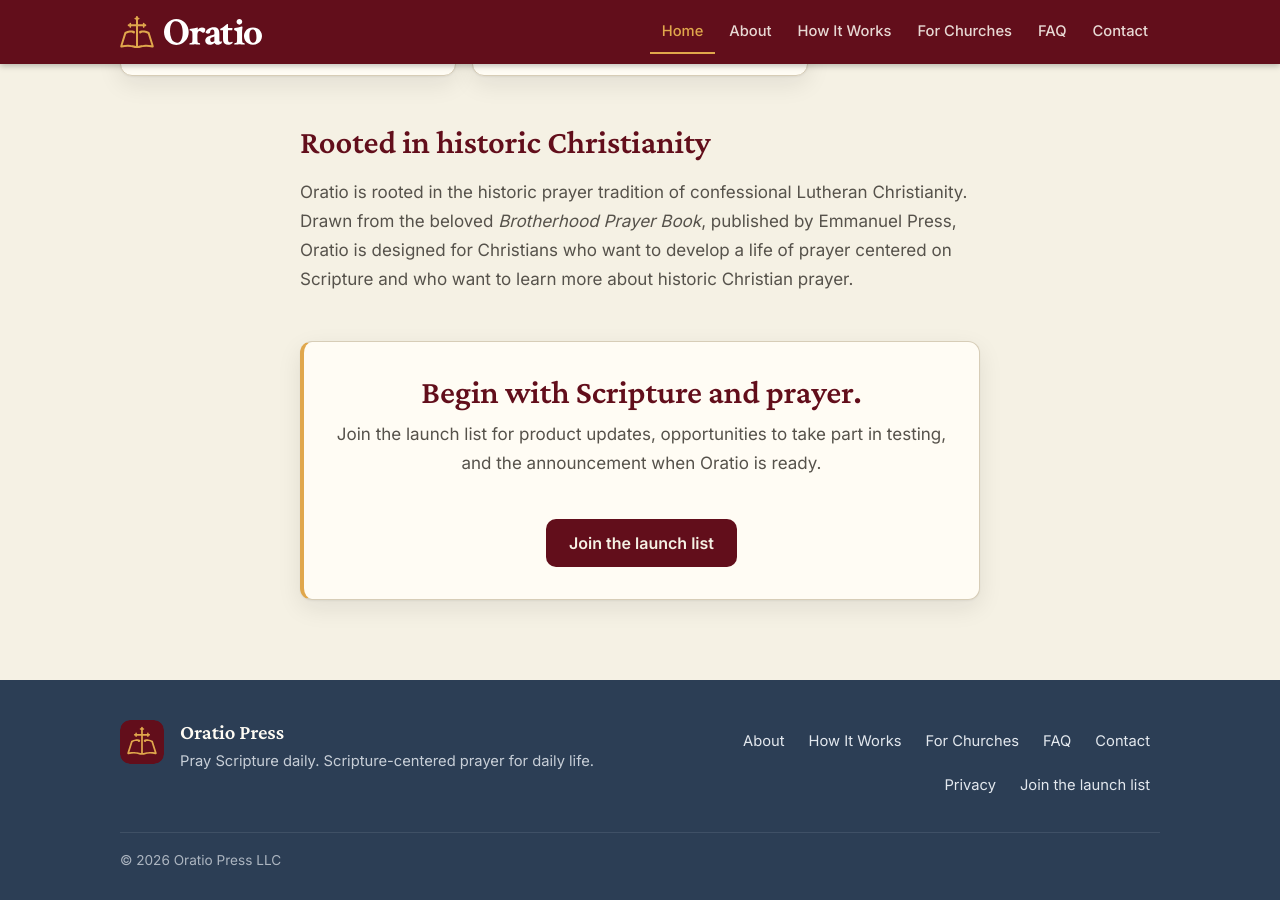
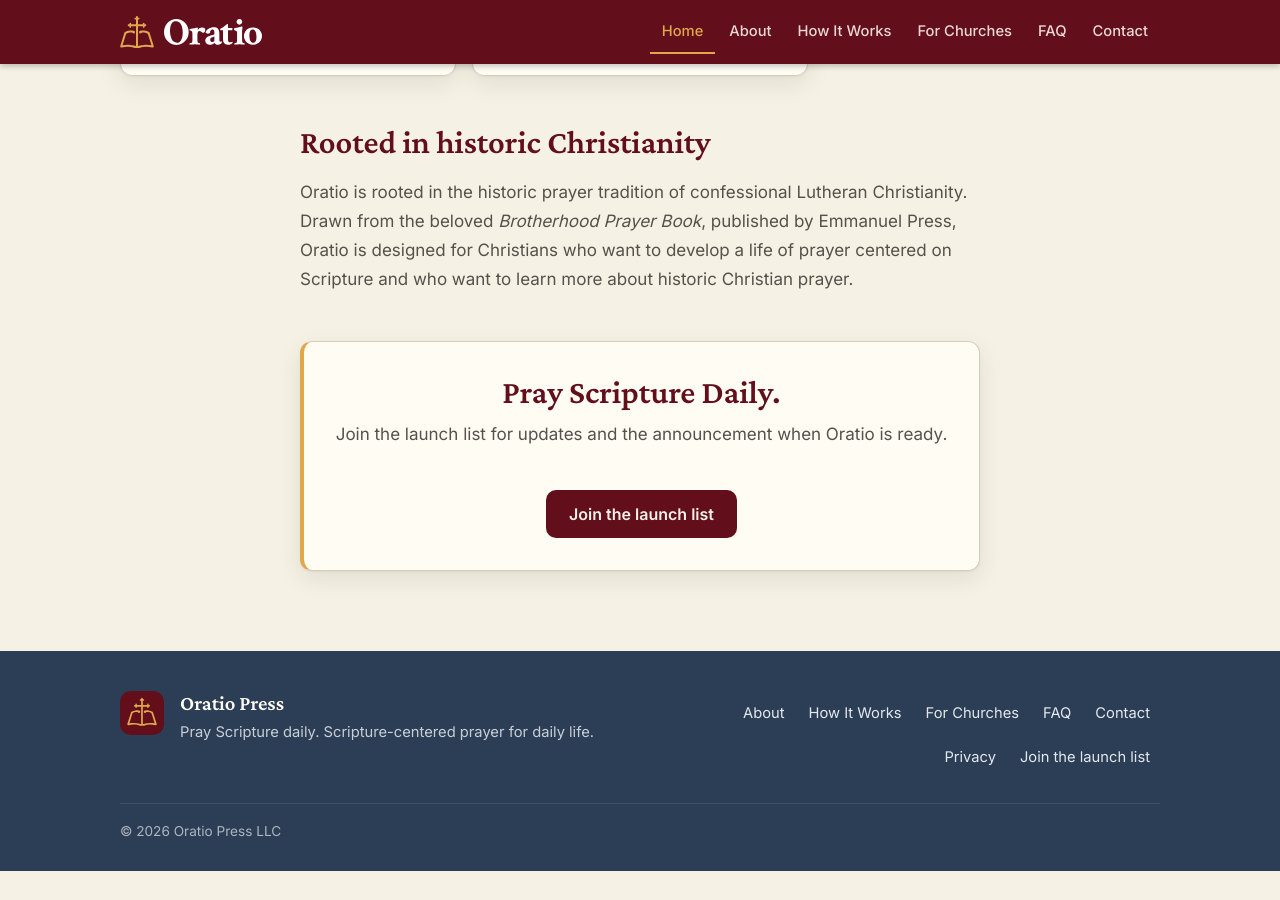
Before and after one commit to Oratio-Press/oratio.github.io, a Jekyll site: the page built from index.html, in a window 1280 px wide and 900 px high, scrolled down 2156 px. Built offline with Jekyll 4.4.1, drawn with Linux system fonts in a browser that asks for light colours; after the commit the page ends 3027 px from its top, so only the background shows below that.

Commit message:
Update launch-list.html

```diff
--- a/_includes/launch-list.html
+++ b/_includes/launch-list.html
@@ -5,8 +5,8 @@
 {%- endcomment -%}
 <section class="section">
   <div class="card card--accent cta">
-    <h2>{{ include.title | default: "Begin with Scripture and prayer." }}</h2>
-    <p>{{ include.text | default: "Join the launch list for product updates, opportunities to take part in testing, and the announcement when Oratio is ready." }}</p>
+    <h2>{{ include.title | default: "Pray Scripture Daily." }}</h2>
+    <p>{{ include.text | default: "Join the launch list for updates and the announcement when Oratio is ready." }}</p>
     <div class="buttons">
       <a class="button button--primary" href="{{ include.url | default: site.launch_list }}">{{ include.button | default: "Join the launch list" }}</a>
     </div>
```
